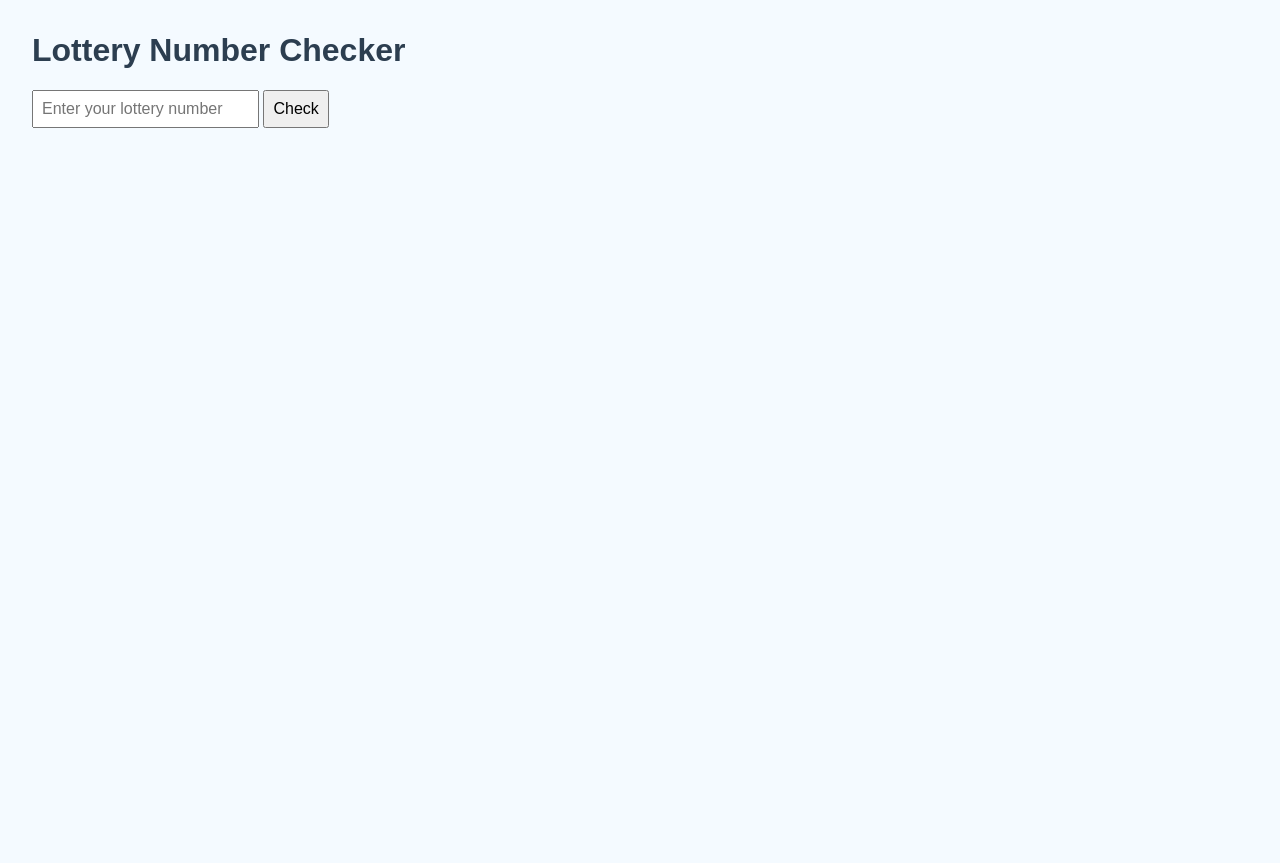
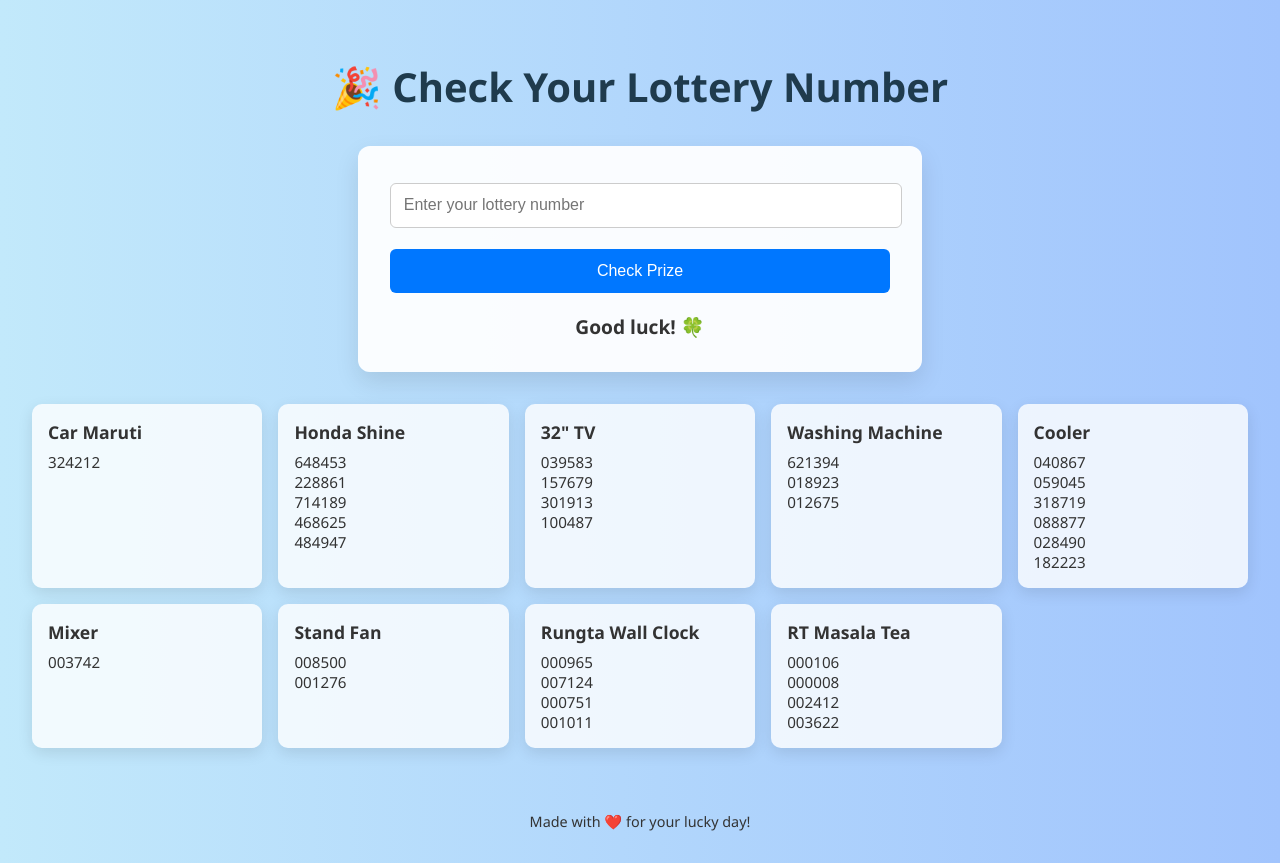
Before and after one commit to vipulx/lottery, a plain HTML site: page index.html in a window 1280 px wide. Before the commit the page ends 800 px from the top, so only its background shows below. Drawn offline with Linux system fonts and the light colour scheme.

Commit message:
Update index.html

```diff
--- a/index.html
+++ b/index.html
@@ -2,33 +2,124 @@
 <html lang="en">
 <head>
   <meta charset="UTF-8">
-  <title>Lottery Number Checker</title>
+  <title>🎟️ Lottery Checker</title>
   <style>
     body {
-      font-family: Arial, sans-serif;
-      margin: 2rem;
-      background-color: #f4faff;
+      font-family: 'Segoe UI', sans-serif;
+      background: linear-gradient(to right, #c2e9fb, #a1c4fd);
+      margin: 0;
+      padding: 2rem;
+      color: #333;
     }
+
     h1 {
-      color: #2c3e50;
+      text-align: center;
+      color: #1f3b4d;
+      font-size: 2.5rem;
     }
+
+    .checker-box {
+      max-width: 500px;
+      margin: 2rem auto;
+      background: #ffffffee;
+      border-radius: 12px;
+      padding: 2rem;
+      box-shadow: 0 10px 25px rgba(0,0,0,0.1);
+    }
+
     input, button {
-      padding: 0.5rem;
+      padding: 0.8rem;
       font-size: 1rem;
+      margin: 0.3rem 0;
+      border: none;
+      border-radius: 6px;
     }
+
+    input {
+      width: calc(100% - 16px);
+      margin-bottom: 1rem;
+      border: 1px solid #ccc;
+    }
+
+    button {
+      background: #0077ff;
+      color: white;
+      cursor: pointer;
+      width: 100%;
+      transition: 0.3s;
+    }
+
+    button:hover {
+      background: #005ccc;
+    }
+
     .result {
       margin-top: 1rem;
       font-size: 1.2rem;
+      text-align: center;
       font-weight: bold;
-      color: #006400;
+    }
+
+    .grid {
+      display: grid;
+      grid-template-columns: repeat(auto-fill, minmax(220px, 1fr));
+      gap: 1rem;
+      margin-top: 2rem;
+    }
+
+    .card {
+      background-color: #ffffffcc;
+      border-radius: 10px;
+      padding: 1rem;
+      box-shadow: 0 5px 15px rgba(0,0,0,0.1);
+      transition: transform 0.2s ease;
+    }
+
+    .card:hover {
+      transform: translateY(-5px);
+    }
+
+    .card h3 {
+      margin-top: 0;
+      font-size: 1.1rem;
+      margin-bottom: 0.5rem;
+    }
+
+    .card span {
+      font-size: 0.95rem;
+      display: block;
+      color: #333;
+    }
+
+    .highlight {
+      color: green;
+      font-weight: bold;
+    }
+
+    footer {
+      text-align: center;
+      margin-top: 4rem;
+      color: #333;
+      font-size: 0.9rem;
     }
   </style>
 </head>
 <body>
-  <h1>Lottery Number Checker</h1>
-  <input type="text" id="lotteryInput" placeholder="Enter your lottery number">
-  <button onclick="checkNumber()">Check</button>
-  <div class="result" id="resultBox"></div>
+
+  <h1>🎉 Check Your Lottery Number</h1>
+  <div class="checker-box">
+    <input type="text" id="lotteryInput" placeholder="Enter your lottery number">
+    <button onclick="checkNumber()">Check Prize</button>
+    <div class="result" id="resultBox">Good luck! 🍀</div>
+  </div>
+
+  <div class="grid" id="prizeGrid">
+    <!-- Cards populated by script -->
+  </div>
+
+  <footer>
+    Made with ❤️ for your lucky day!
+  </footer>
 
   <script>
     const prizes = {
@@ -50,16 +141,67 @@
 
       for (let prize in prizes) {
         if (prizes[prize].includes(input)) {
-          resultBox.textContent = `🎉 Congratulations! You won: ${prize}`;
+          resultBox.innerHTML = `🎉 <span class="highlight">${input}</span> won <strong>${prize}</strong>!`;
           found = true;
+          highlightCard(prize, input);
           break;
         }
       }
 
       if (!found) {
-        resultBox.textContent = "❌ Sorry, no prize for this number.";
+        resultBox.innerHTML = `❌ No prize for <span class="highlight">${input}</span>. Try again!`;
+        clearHighlights();
       }
     }
+
+    function populateGrid() {
+      const grid = document.getElementById("prizeGrid");
+      for (let prize in prizes) {
+        const card = document.createElement("div");
+        card.className = "card";
+        card.setAttribute("data-prize", prize);
+
+        const header = document.createElement("h3");
+        header.textContent = prize;
+        card.appendChild(header);
+
+        prizes[prize].forEach(num => {
+          const span = document.createElement("span");
+          span.textContent = num;
+          card.appendChild(span);
+        });
+
+        grid.appendChild(card);
+      }
+    }
+
+    function highlightCard(prizeName, matchedNumber) {
+      clearHighlights();
+      const cards = document.querySelectorAll(".card");
+      cards.forEach(card => {
+        if (card.getAttribute("data-prize") === prizeName) {
+          card.style.border = "2px solid green";
+          card.querySelectorAll("span").forEach(span => {
+            if (span.textContent === matchedNumber) {
+              span.style.color = "green";
+              span.style.fontWeight = "bold";
+            }
+          });
+        }
+      });
+    }
+
+    function clearHighlights() {
+      document.querySelectorAll(".card").forEach(card => {
+        card.style.border = "none";
+        card.querySelectorAll("span").forEach(span => {
+          span.style.color = "#333";
+          span.style.fontWeight = "normal";
+        });
+      });
+    }
+
+    populateGrid();
   </script>
 </body>
 </html>
```
